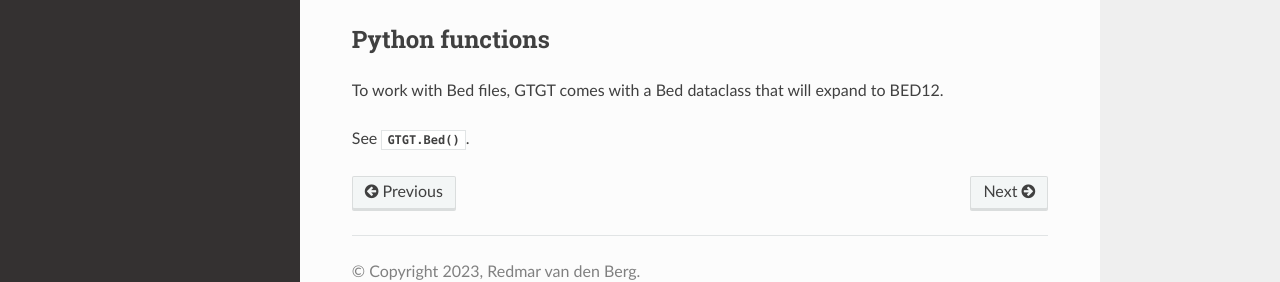
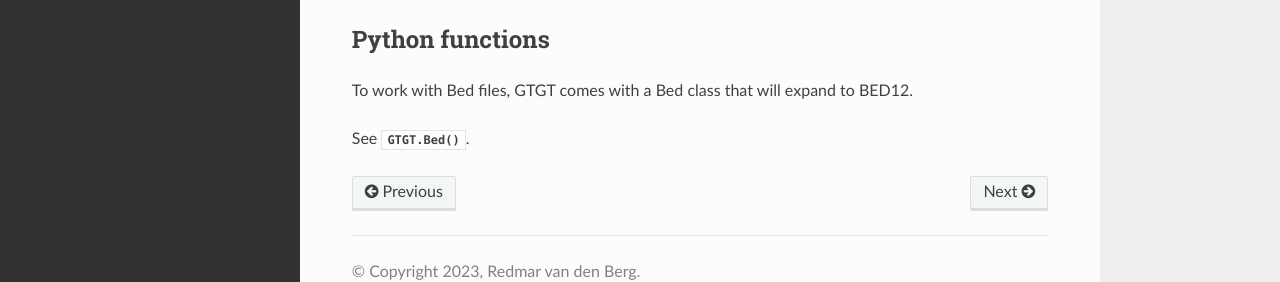
Before and after one commit to DCRT-LUMC/GTGT, a Sphinx documentation site: the page built from docs/source/usage.rst, in a window 1280 px wide and 968 px high. Shown: the part 627-909 px from the top of the window. Built offline with Sphinx 7.4.7 and the Read the Docs theme 2.0.0, drawn with Linux system fonts in a browser that asks for light colours.

Commit message:
Convert Bed to a regular class

```diff
--- a/CHANGELOG.rst
+++ b/CHANGELOG.rst
@@ -8,5 +8,5 @@ Changelog
 
 v0.0.1-dev
 ----------
-+ Add Bed dataclass for Bed format
++ Add class for Bed format
 + Initial commit
--- a/docs/source/usage.rst
+++ b/docs/source/usage.rst
@@ -30,6 +30,6 @@ You can also specify the person to greeting
 
 Python functions
 ----------------
-To work with Bed files, GTGT comes with a Bed dataclass that will expand to BED12.
+To work with Bed files, GTGT comes with a Bed class that will expand to BED12.
 
 See :py:func:`GTGT.Bed`.
```
Also changed, not shown: 1 other file.
